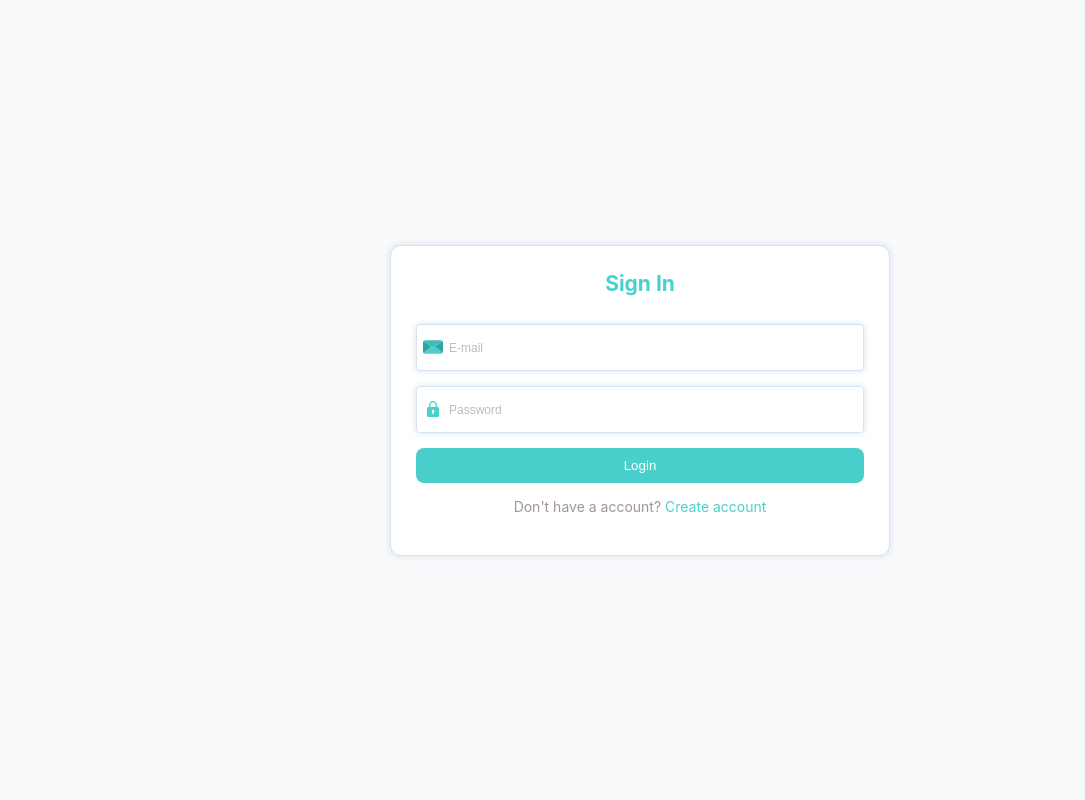
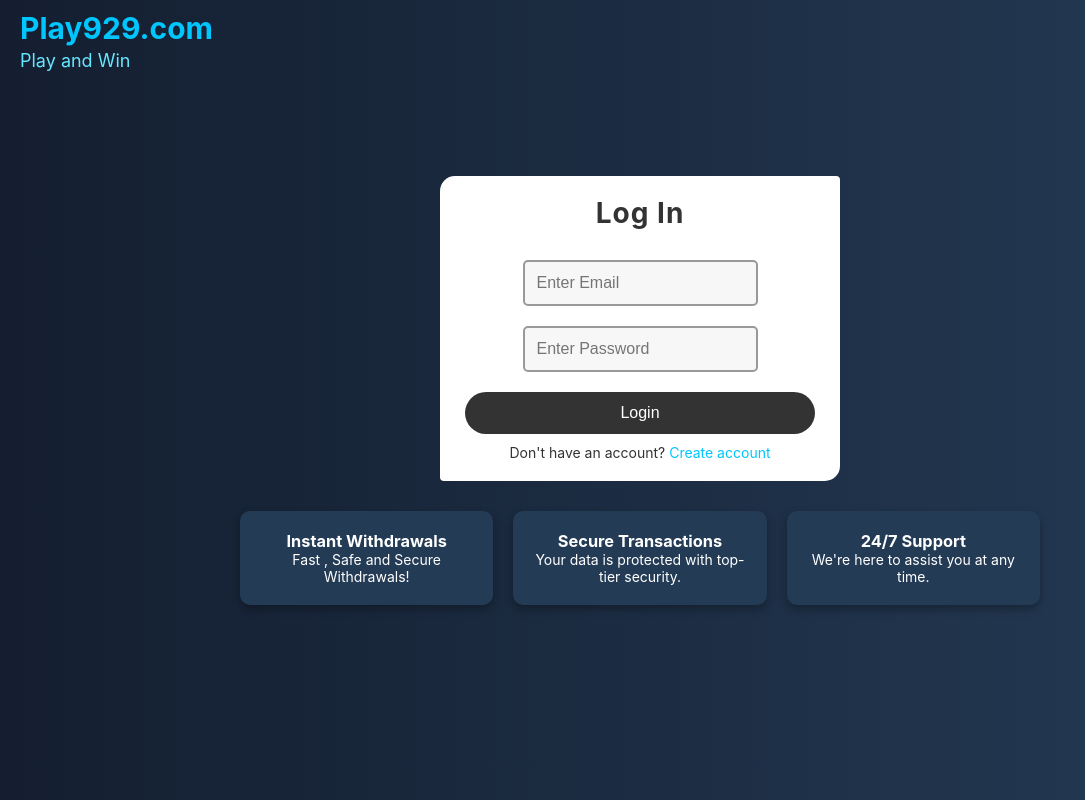
Before and after one commit to ByteBeem/my.play929.com, a React (Create React App) app: page /login in a window 1280 px wide. Shown: the whole page, without its empty margins (0-1085 px from the left). Built offline with nearby package versions, Linux system fonts and the light colour scheme.

Commit message:
Added new colors and responsive

```diff
--- a/src/components/Login.js
+++ b/src/components/Login.js
@@ -1,10 +1,6 @@
-import React, { useState } from "react";
-import emailIcon from "../img/email.svg";
-import passwordIcon from "../img/password.svg";
-import styles from "./SignUp.module.css";
+import React, { useState , useEffect} from "react";
 import { ToastContainer, toast } from "react-toastify";
 import "react-toastify/dist/ReactToastify.css";
-import { notify } from "./toast";
 import { Link } from "react-router-dom";
 import axios from "axios";
 
@@ -15,27 +11,58 @@ const Login = () => {
   });
 
   const [touched, setTouched] = useState({});
+  const [loading, setLoading] = useState(false);
 
-  const chaeckData = (obj) => {
+  const [isSmallScreen, setIsSmallScreen] = useState(false);
+
+
+  useEffect(() => {
+    const handleResize = () => {
+      setIsSmallScreen(window.innerWidth < 600);
+    };
+
+    window.addEventListener("resize", handleResize);
+    handleResize();
+
+    return () => window.removeEventListener("resize", handleResize);
+  }, []);
+
+  const checkData = (obj) => {
     const { email, password } = obj;
-    const urlApi = `https://lightem.senatorhost.com/login-react/index.php?email=${email.toLowerCase()}&password=${password}`;
-    const api = axios
-      .get(urlApi)
-      .then((response) => response.data)
-      .then((data) => (data.ok ? notify("You login to your account successfully", "success") : notify("Your password or your email is wrong", "error")));
-    toast.promise(api, {
-      pending: "Logging You In...",
-      success: false,
-      error: "Something went wrong!",
-    });
+    const urlApi = "http://localhost:3001/auth/login";
+
+    setLoading(true);
+
+    toast.promise(
+      axios.post(urlApi, {
+        email: email.toLowerCase(),
+        password: password,
+      }),
+      {
+        pending: "Logging you in...",
+        success: {
+          render({ data }) {
+            setLoading(false);
+            if (data.status === 200) {
+              toast.success("Welcome Back!");
+            } else {
+              toast.error("Incorrect Email or Password");
+            }
+            return "Logged in successfully!";
+          }
+        },
+        error: {
+          render() {
+            setLoading(false);
+            return "Something went wrong!";
+          }
+        }
+      }
+    );
   };
 
   const changeHandler = (event) => {
-    if (event.target.name === "IsAccepted") {
-      setData({ ...data, [event.target.name]: event.target.checked });
-    } else {
-      setData({ ...data, [event.target.name]: event.target.value });
-    }
+    setData({ ...data, [event.target.name]: event.target.value });
   };
 
   const focusHandler = (event) => {
@@ -44,36 +71,213 @@ const Login = () => {
 
   const submitHandler = (event) => {
     event.preventDefault();
-    chaeckData(data);
+    checkData(data);
   };
 
   return (
-    <div className={styles.container}>
-      <form className={styles.formLogin} onSubmit={submitHandler} autoComplete="off">
-        <h2>Sign In</h2>
+    <div style={pageStyles}>
+      <header style={headerStyles}>
+        <h1 style={isSmallScreen ? hiddenTitleStyles : titleStyles}>Play929.com</h1>
+        <p style={isSmallScreen ? hiddenSloganStyles : sloganStyles}>Play and Win</p>
+      </header>
+
+      <form className="formLogin" onSubmit={submitHandler} autoComplete="off" style={formStyles}>
+        <h2 style={formTitleStyles}>Log In</h2>
         <div>
-          <div>
-            <input type="text" name="email" value={data.email} placeholder="E-mail" onChange={changeHandler} onFocus={focusHandler} autoComplete="off" />
-            <img src={emailIcon} alt="" />
+          <div style={inputGroupStyles}>
+            <input
+              type="text"
+              name="email"
+              value={data.email}
+              placeholder="Enter Email"
+              onChange={changeHandler}
+              onFocus={focusHandler}
+              autoComplete="off"
+              style={inputStyles}
+            />
           </div>
         </div>
         <div>
-          <div>
-            <input type="password" name="password" value={data.password} placeholder="Password" onChange={changeHandler} onFocus={focusHandler} autoComplete="off" />
-            <img src={passwordIcon} alt="" />
+          <div style={inputGroupStyles}>
+            <input
+              type="password"
+              name="password"
+              value={data.password}
+              placeholder="Enter Password"
+              onChange={changeHandler}
+              onFocus={focusHandler}
+              autoComplete="off"
+              style={inputStyles}
+            />
           </div>
         </div>
 
         <div>
-          <button type="submit">Login</button>
-          <span style={{ color: "#a29494", textAlign: "center", display: "inline-block", width: "100%" }}>
-            Don't have a account? <Link to="/signup">Create account</Link>
+          {!loading && (
+            <button type="submit" style={buttonStyles}>
+              Login
+            </button>
+          )}
+          <span style={linkStyles}>
+            Don't have an account? <Link to="/signup" style={linkTextStyles}>Create account</Link>
           </span>
         </div>
       </form>
+
+      <div style={isSmallScreen ? verticalFeaturesContainer : horizontalFeaturesContainer}>
+        <div style={featureCard}>
+          <h3>Instant Withdrawals</h3>
+          <p>Fast , Safe and Secure Withdrawals!</p>
+        </div>
+        <div style={featureCard}>
+          <h3>Secure Transactions</h3>
+          <p>Your data is protected with top-tier security.</p>
+        </div>
+        <div style={featureCard}>
+          <h3>24/7 Support</h3>
+          <p>We're here to assist you at any time.</p>
+        </div>
+      </div>
+
       <ToastContainer />
     </div>
   );
 };
 
+const pageStyles = {
+  background: "linear-gradient(to right, #141E30, #243B55)",
+  height: "100vh",
+  display: "flex",
+  flexDirection: "column",
+  justifyContent: "center",
+  alignItems: "center",
+  color: "#fff",
+};
+
+const headerStyles = {
+  position: "absolute",
+  top: "10px",
+  left: "20px",
+  display: "flex",
+  flexDirection: "column",
+  alignItems: "flex-start",
+};
+
+const titleStyles = {
+  fontSize: "30px",
+  color: "#00C6FF",
+  fontWeight: "bold",
+  marginBottom: "0px",
+};
+
+const sloganStyles = {
+  fontSize: "18px",
+  color: "#66E7FF",
+  marginTop: "4px",
+};
+
+
+const hiddenTitleStyles = {
+  display: "none",
+};
+
+const hiddenSloganStyles = {
+  display: "none",
+};
+
+const formStyles = {
+  display: "flex",
+  flexDirection: "column",
+  justifyContent: "center",
+  alignItems: "center",
+  width: "100%",
+  maxWidth: "400px",
+  margin: "0 auto",
+  padding: "20px",
+  backgroundColor:'#fff',
+  borderRadius:'15px 4px 15px'
+};
+
+const formTitleStyles = {
+  marginBottom: "20px",
+  color: "#333",
+  textAlign: "center",
+  fontSize: "28px",
+  fontWeight: "bold",
+  letterSpacing: "1px",
+};
+
+const inputGroupStyles = {
+  width: "100%",
+};
+
+const inputStyles = {
+  width: "100%",
+  padding: "12px",
+  margin: "10px 0",
+  borderRadius: "5px",
+  border: "2px solid #999",
+  outline: "none",
+  fontSize: "16px",
+  backgroundColor: "#f7f7f7",
+  color: "#333",
+  transition: "border-color 0.3s ease",
+};
+
+const buttonStyles = {
+  backgroundColor: "#333",
+  color: "#fff",
+  border: "none",
+  padding: "12px 25px",
+  borderRadius: "25px",
+  cursor: "pointer",
+  marginTop: "10px",
+  fontSize: "16px",
+  transition: "background-color 0.3s ease",
+  width: "100%",
+};
+
+const linkStyles = {
+  color: "#333",
+  textAlign: "center",
+  display: "inline-block",
+  width: "100%",
+  marginTop: "10px",
+};
+
+const linkTextStyles = {
+  color: "#00C6FF",
+};
+
+const horizontalFeaturesContainer = {
+  display: "flex",
+  flexDirection: "row",
+  justifyContent: "space-between",
+  marginTop: "30px",
+  width: "80%",
+  maxWidth: "800px",
+  gap: "20px",
+};
+
+
+const verticalFeaturesContainer = {
+  display: "flex",
+  flexDirection: "column",
+  alignItems: "center",
+  marginTop: "30px",
+  width: "80%",
+  maxWidth: "800px",
+  gap: "20px",
+};
+
+const featureCard = {
+  backgroundColor: "#243B55",
+  borderRadius: "10px",
+  padding: "20px",
+  textAlign: "center",
+  boxShadow: "0 4px 8px rgba(0, 0, 0, 0.3)",
+  width: "100%",
+  marginBottom: "20px",
+};
+
 export default Login;
--- a/src/components/SignUp.js
+++ b/src/components/SignUp.js
@@ -27,6 +27,20 @@ const SignUp = () => {
 
   const [errors, setErrors] = useState({});
   const [touched, setTouched] = useState({});
+
+   const [isSmallScreen, setIsSmallScreen] = useState(false);
+
+
+  useEffect(() => {
+    const handleResize = () => {
+      setIsSmallScreen(window.innerWidth < 600);
+    };
+
+    window.addEventListener("resize", handleResize);
+    handleResize();
+
+    return () => window.removeEventListener("resize", handleResize);
+  }, []);
 
   useEffect(() => {
     setErrors(validate(data, "signUp"));
@@ -76,9 +90,13 @@ const SignUp = () => {
   };
 
   return (
-    <div className={styles.container}>
+    <div style={pageStyles}>
+      <header style={headerStyles}>
+        <h1 style={isSmallScreen ? hiddenTitleStyles : titleStyles}>Play929.com</h1>
+        <p style={isSmallScreen ? hiddenSloganStyles : sloganStyles}>Play and Win</p>
+      </header>
       <form className={styles.formLogin} onSubmit={submitHandler} autoComplete="off">
-        <h2>Sign Up</h2>
+      <h2 style={formTitleStyles}>Create Account</h2>
         <div>
           <div className={errors.name && touched.name ? styles.unCompleted : !errors.name && touched.name ? styles.completed : undefined}>
             <input type="text" name="name" value={data.name} placeholder="Name" onChange={changeHandler} onFocus={focusHandler} autoComplete="off" />
@@ -108,22 +126,172 @@ const SignUp = () => {
           {errors.confirmPassword && touched.confirmPassword && <span className={styles.error}>{errors.confirmPassword}</span>}
         </div>
         <div>
-          <div className={styles.terms}>
+          <div className={styles.terms} style={linkStyles}>
             <input type="checkbox" name="IsAccepted" value={data.IsAccepted} id="accept" onChange={changeHandler} onFocus={focusHandler} />
             <label htmlFor="accept">I accept terms of privacy policy</label>
           </div>
           {errors.IsAccepted && touched.IsAccepted && <span className={styles.error}>{errors.IsAccepted}</span>}
         </div>
         <div>
-          <button type="submit">Create Account</button>
-          <span style={{ color: "#a29494", textAlign: "center", display: "inline-block", width: "100%" }}>
+          <button type="submit" style={buttonStyles}>Create Account</button>
+          <span style={linkStyles}>
             Already have a account? <Link to="/login">Sign In</Link>
           </span>
         </div>
       </form>
+
+      <div style={isSmallScreen ? verticalFeaturesContainer : horizontalFeaturesContainer}>
+        <div style={featureCard}>
+          <h3>Instant Withdrawals</h3>
+          <p>Fast , Safe and Secure Withdrawals!</p>
+        </div>
+        <div style={featureCard}>
+          <h3>Secure Transactions</h3>
+          <p>Your data is protected with top-tier security.</p>
+        </div>
+        <div style={featureCard}>
+          <h3>24/7 Support</h3>
+          <p>We're here to assist you at any time.</p>
+        </div>
+      </div>
       <ToastContainer />
     </div>
   );
 };
+const pageStyles = {
+  background: "linear-gradient(to right, #141E30, #243B55)",
+  height: "100vh",
+  display: "flex",
+  flexDirection: "column",
+  justifyContent: "center",
+  alignItems: "center",
+  color: "#fff",
+};
+
+const headerStyles = {
+  position: "absolute",
+  top: "10px",
+  left: "20px",
+  display: "flex",
+  flexDirection: "column",
+  alignItems: "flex-start",
+};
+
+const titleStyles = {
+  fontSize: "30px",
+  color: "#00C6FF",
+  fontWeight: "bold",
+  marginBottom: "0px",
+};
+
+const sloganStyles = {
+  fontSize: "18px",
+  color: "#66E7FF",
+  marginTop: "4px",
+};
+
+
+const hiddenTitleStyles = {
+  display: "none",
+};
+
+const hiddenSloganStyles = {
+  display: "none",
+};
+
+const formStyles = {
+  display: "flex",
+  flexDirection: "column",
+  justifyContent: "center",
+  alignItems: "center",
+  width: "100%",
+  maxWidth: "400px",
+  margin: "0 auto",
+  padding: "20px",
+  backgroundColor:'#fff',
+  borderRadius:'15px 4px 15px'
+};
+
+const formTitleStyles = {
+  marginBottom: "20px",
+  color: "#333",
+  textAlign: "center",
+  fontSize: "28px",
+  fontWeight: "bold",
+  letterSpacing: "1px",
+};
+
+const inputGroupStyles = {
+  width: "100%",
+};
+
+const inputStyles = {
+  width: "100%",
+  padding: "12px",
+  margin: "10px 0",
+  borderRadius: "5px",
+  border: "2px solid #999",
+  outline: "none",
+  fontSize: "16px",
+  backgroundColor: "#f7f7f7",
+  color: "#333",
+  transition: "border-color 0.3s ease",
+};
+
+const buttonStyles = {
+  backgroundColor: "#333",
+  color: "#fff",
+  border: "none",
+  padding: "12px 25px",
+  borderRadius: "25px",
+  cursor: "pointer",
+  marginTop: "10px",
+  fontSize: "16px",
+  transition: "background-color 0.3s ease",
+  width: "100%",
+};
+
+const linkStyles = {
+  color: "#333",
+  textAlign: "center",
+  display: "inline-block",
+  width: "100%",
+  marginTop: "10px",
+};
+
+const linkTextStyles = {
+  color: "#00C6FF",
+};
+
+const horizontalFeaturesContainer = {
+  display: "flex",
+  flexDirection: "row",
+  justifyContent: "space-between",
+  marginTop: "30px",
+  width: "80%",
+  maxWidth: "800px",
+  gap: "20px",
+};
+
+
+const verticalFeaturesContainer = {
+  display: "flex",
+  flexDirection: "column",
+  alignItems: "center",
+  marginTop: "30px",
+  width: "80%",
+  maxWidth: "800px",
+  gap: "20px",
+};
+
+const featureCard = {
+  backgroundColor: "#243B55",
+  borderRadius: "10px",
+  padding: "20px",
+  textAlign: "center",
+  boxShadow: "0 4px 8px rgba(0, 0, 0, 0.3)",
+  width: "100%",
+  marginBottom: "20px",
+};
 
 export default SignUp;
--- a/src/components/SignUp.module.css
+++ b/src/components/SignUp.module.css
@@ -8,6 +8,7 @@
 }
 
 .container {
+  background: #e1e6e4;
   display: flex;
   justify-content: center;
   align-items: center;
@@ -31,7 +32,7 @@
 .formLogin input[type="text"],
 .formLogin input[type="email"],
 .formLogin input[type="password"] {
-  background: #fff;
+  background: #f7f3f3;
   border-radius: 4px;
   outline: 0;
   border: 1px solid var(--secondary-color);
@@ -181,3 +182,133 @@
     padding: 10px 32px;
   }
 }
+
+
+.pageContainer {
+  background: linear-gradient(to right, #141E30, #243B55);
+  height: 100vh;
+  display: flex;
+  flex-direction: column;
+  justify-content: center;
+  align-items: center;
+  color: #fff;
+  padding: 20px; /* Add padding */
+}
+
+.header {
+  position: absolute;
+  top: 20px;
+  left: 20px;
+  text-align: left;
+}
+
+.title {
+  font-size: 30px;
+  color: #00C6FF;
+  font-weight: bold;
+}
+
+.slogan {
+  font-size: 18px;
+  color: #66E7FF;
+}
+
+.formTitle {
+  margin-bottom: 20px;
+  color: #333;
+  text-align: center;
+  font-size: 28px;
+  font-weight: bold;
+}
+
+.inputGroup {
+  width: 100%; /* Full width */
+  margin-bottom: 15px; /* Space between inputs */
+}
+
+.input {
+  width: 100%;
+  padding: 12px;
+  border-radius: 5px;
+  border: 2px solid #999;
+  outline: none;
+  font-size: 16px;
+  background-color: #f7f7f7;
+  color: #333;
+  transition: border-color 0.3s ease;
+}
+
+.buttonContainer {
+  text-align: center; /* Center buttons and links */
+  margin-top: 10px;
+}
+
+.button {
+  background-color: #333;
+  color: #fff;
+  border: none;
+  padding: 12px 25px;
+  border-radius: 25px;
+  cursor: pointer;
+  font-size: 16px;
+  transition: background-color 0.3s ease;
+}
+
+.link {
+  color: #333;
+  display: inline-block;
+  margin-top: 10px;
+}
+
+.linkText {
+  color: #00C6FF;
+}
+
+.featuresContainer {
+  display: flex;
+  flex-wrap: wrap; /* Allow wrapping for smaller screens */
+  justify-content: space-around;
+  margin-top: 30px;
+  width: 100%;
+  max-width: 800px;
+}
+
+.featureCard {
+  background-color: #243B55;
+  border-radius: 10px;
+  padding: 20px;
+  text-align: center;
+  box-shadow: 0 4px 8px rgba(0, 0, 0, 0.3);
+  width: 30%; /* Use percentage for responsiveness */
+  min-width: 250px; /* Minimum width for small screens */
+  margin: 10px; /* Margin for spacing */
+}
+
+/* Media Queries for Responsiveness */
+@media (max-width: 768px) {
+  .title {
+    font-size: 24px; /* Adjust title size for smaller screens */
+  }
+
+  .formTitle {
+    font-size: 24px; /* Adjust form title size */
+  }
+
+  .input {
+    padding: 10px; /* Adjust padding */
+  }
+
+  .button {
+    padding: 10px 20px; /* Adjust button padding */
+  }
+
+  .featuresContainer {
+    flex-direction: column; /* Stack features vertically */
+    align-items: center;
+  }
+
+  .featureCard {
+    width: 90%; /* Full width for feature cards */
+    margin: 10px 0; /* Margin for spacing */
+  }
+}
--- a/src/components/validate.js
+++ b/src/components/validate.js
@@ -19,7 +19,7 @@ export const validate = (data, type) => {
 
   if (type === "signUp") {
     if (!data.name.trim()) {
-      errors.name = "Username is Required!";
+      errors.name = "name is Required!";
     } else {
       delete errors.name;
     }
--- a/src/index.css
+++ b/src/index.css
@@ -4,7 +4,7 @@
   box-sizing: border-box;
 }
 :root {
-  --main-color: #4ad0cc;
+  --main-color: rgb(56, 4, 88);
   --secondary-color: #d7e3ef;
   --box-shadow: 0 0 7px 0 var(--secondary-color);
   --main-color-hover: #52b1ae;
```
